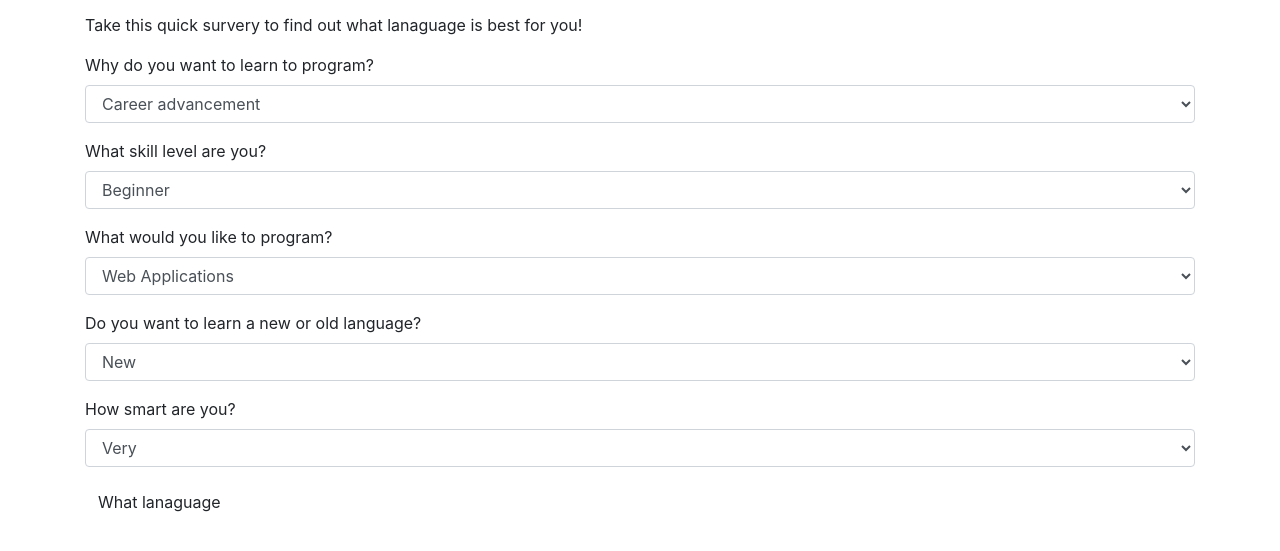
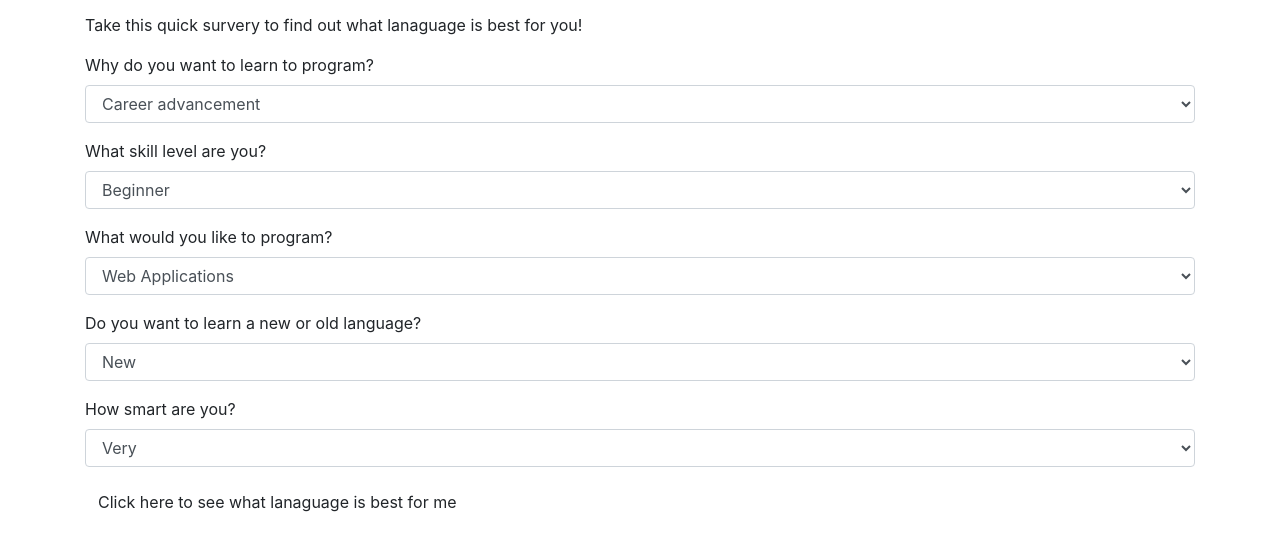
Before and after one commit to kylemiller13/languageSuggester, a plain HTML site: page index.html in a window 1280 px wide. Shown: the part 83-634 px from the top of the page. Drawn offline with Linux system fonts and the light colour scheme.

Commit message:
add button

```diff
--- a/index.html
+++ b/index.html
@@ -52,10 +52,11 @@
             <option value="2">A box of rocks</option>
           </select>
         </div>
-        <button type="submit" class="btn center-block">What lanaguage </button>
-
+        <button type="submit" class="btn center-block"> Click here to see what lanaguage is best for me</button>
       </form>
     </div>
+  <!-- userAnswer results-->
+
   </body>
 
 
```
